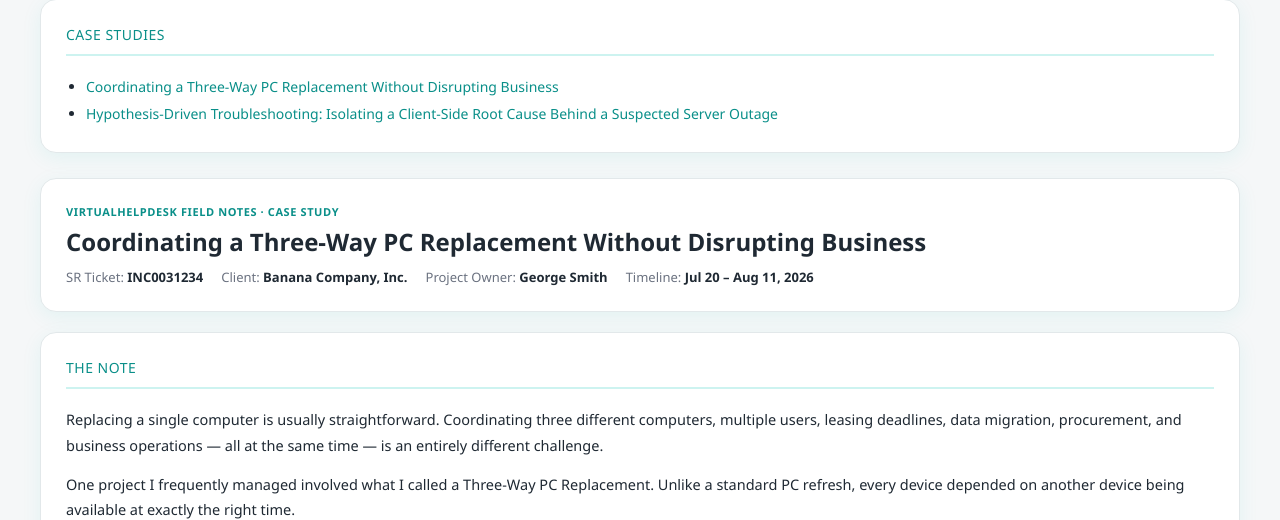
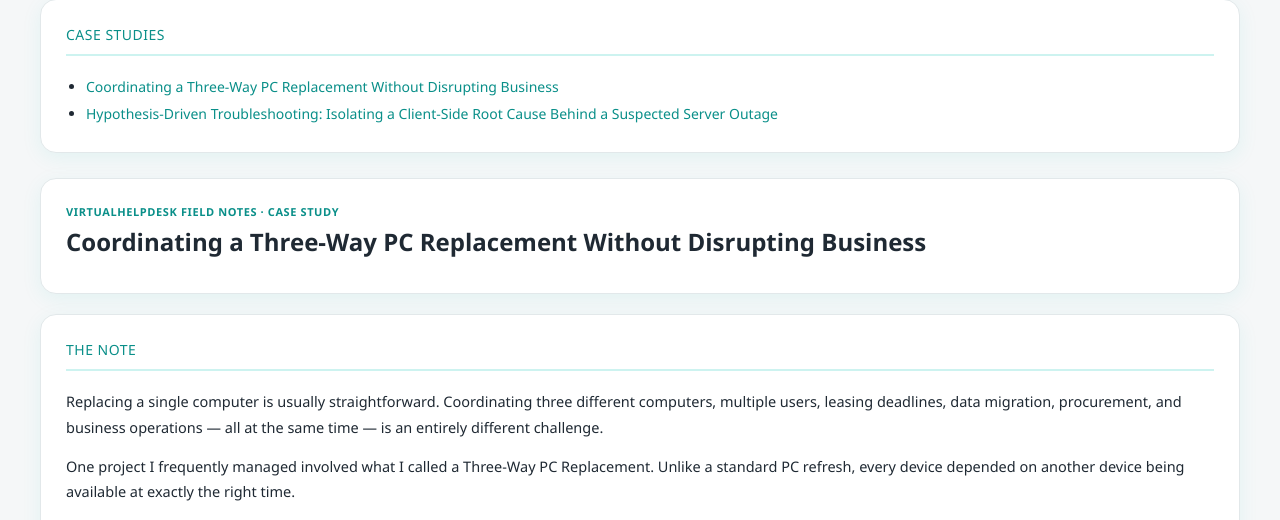
Before and after one commit to heelstriker/virtualhelpdesk, a Flask app: page /case_studies in a window 1280 px wide. Shown: the part 95-615 px from the top of the page. Run offline with Flask 3, Linux system fonts and the light colour scheme.

Commit message:
Update case studies Coordinating a Three-Way PC Replacement Without Disrupting Business

```diff
--- a/templates/case_studies.html
+++ b/templates/case_studies.html
@@ -198,12 +198,6 @@
     <div class="panel cs-header" id="three-way-pc-replacement">
         <div class="cs-eyebrow">VirtualHelpDesk Field Notes &middot; Case Study</div>
         <h1>Coordinating a Three-Way PC Replacement Without Disrupting Business</h1>
-        <div class="cs-meta">
-            <span>SR Ticket: <strong>INC0031234</strong></span>
-            <span>Client: <strong>Banana Company, Inc.</strong></span>
-            <span>Project Owner: <strong>George Smith</strong></span>
-            <span>Timeline: <strong>Jul 20 &ndash; Aug 11, 2026</strong></span>
-        </div>
     </div>
 
     <div class="panel cs-note">
```
